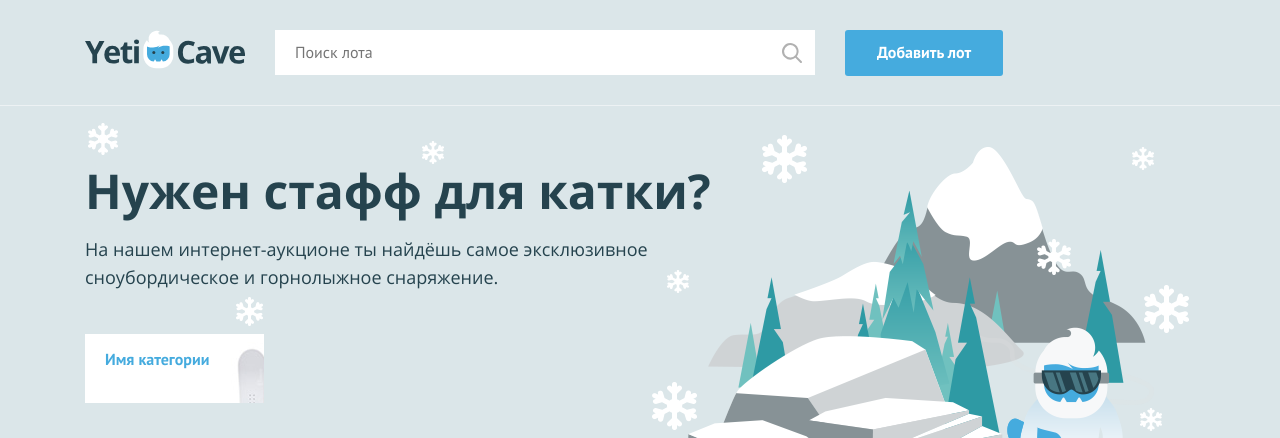
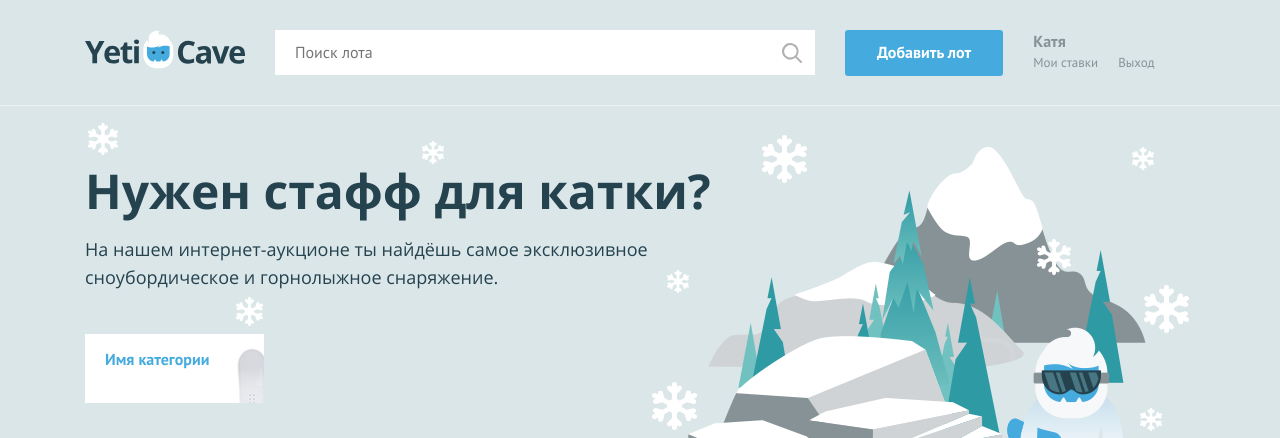
Before and after one commit to Geeknut/12345, a PHP site: page / in a window 1280 px wide. Shown: the top 438 px of the page. Run offline with PHP 8.4, Linux system fonts and the light colour scheme.

Commit message:
Работа с условиями

```diff
--- a/index.php
+++ b/index.php
@@ -1,7 +1,7 @@
 <?php
 $is_auth = rand(0, 1);
 
-$user_name = ''; // укажите здесь ваше имя
+$user_name = 'Катя'; // укажите здесь ваше имя
 ?>
 <!DOCTYPE html>
 <html lang="ru">
@@ -28,7 +28,22 @@ $user_name = ''; // укажите здесь ваше имя
 
         <nav class="user-menu">
 
-        <!-- здесь должен быть PHP код для показа меню и данных пользователя -->
+        <?php if ($is_auth == 1) { ?>
+				<div class="user-menu__logged">
+					<p><?php echo($user_name) ?></p>
+					<a class="user-menu__bets" href="pages/my-bets.html">Мои ставки</a>
+					<a class="user-menu__logout" href="#">Выход</a>
+				</div>
+		<?php } else { ?>
+				<ul class="user-menu__list">
+					<li class="user-menu__item">
+					  <a href="#">Регистрация</a>
+					</li>
+					<li class="user-menu__item">
+					  <a href="#">Вход</a>
+					</li>
+				</ul>
+		<?php } ?>
 
         </nav>
     </div>
```
